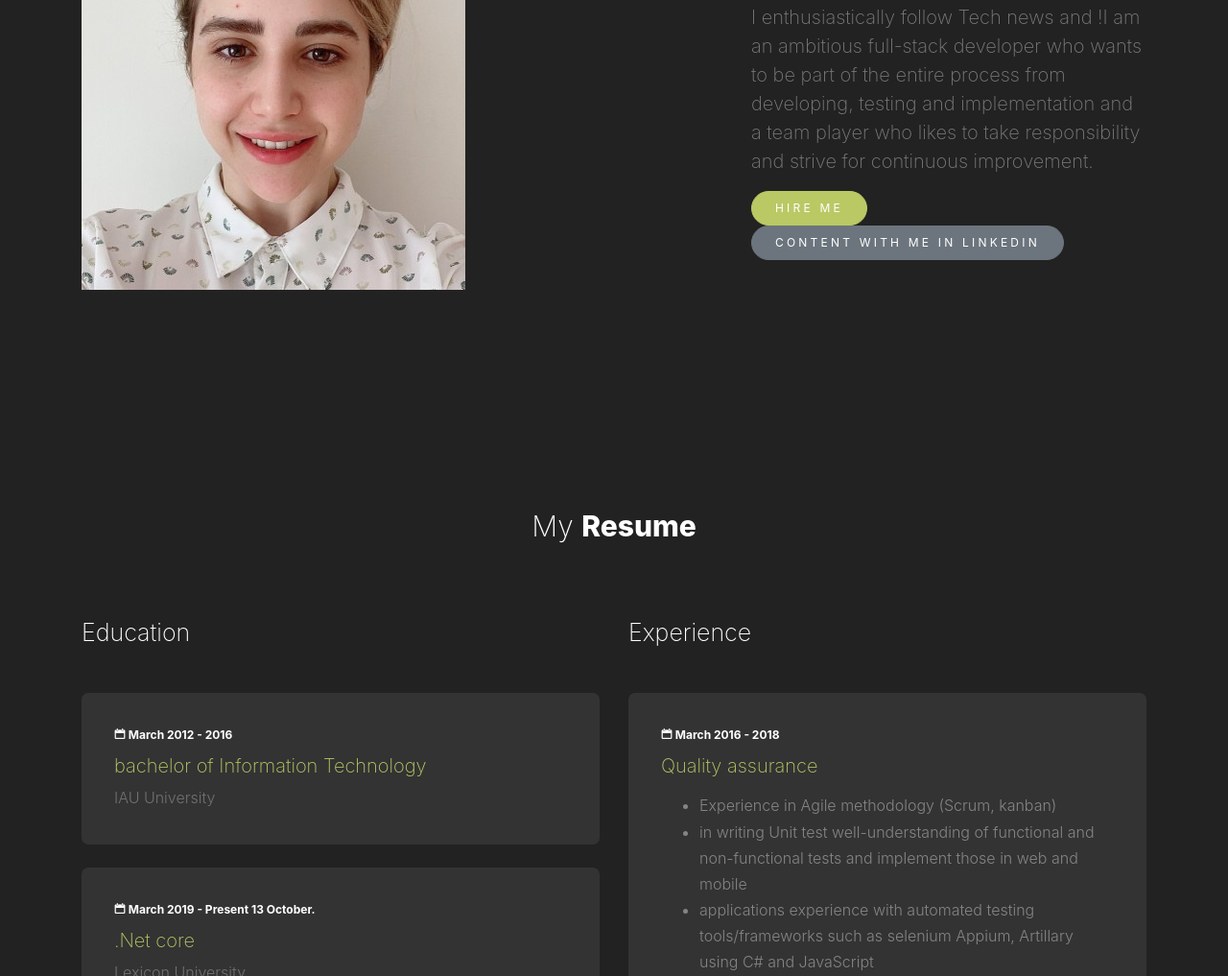
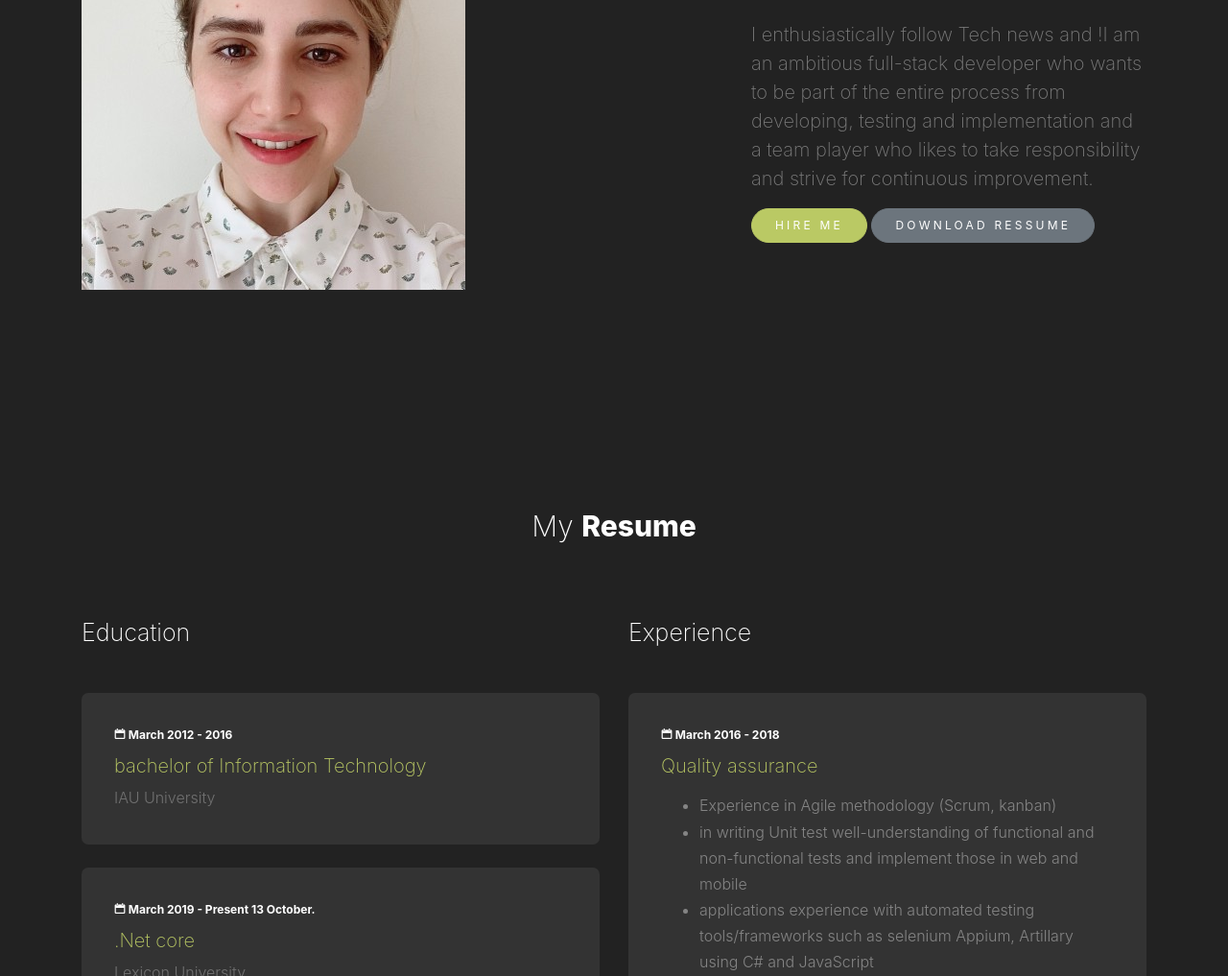
Before and after one commit to Zahra-Abdoli/Zahra-Abdoli.github.io, a plain HTML site: page index.html in a window 1280 px wide. Shown: the part 2339-3356 px from the top of the page at 96% size. Drawn offline with nearby package versions, Linux system fonts and the light colour scheme; files whose address does not match are found by name.

Commit message:
Revert "some link"
This reverts commit 52ef8aeeae373ad7c172dd16d0bb94e60a00721c.

```diff
--- a/index.html
+++ b/index.html
@@ -460,7 +460,7 @@
 
                     <p>
                         <a href="#section-contact " class="btn btn-primary px-4 py-2 btn-sm smoothscroll ">Hire Me</a>
-                        <a href="https://www.linkedin.com/in/zahra-abdoli" class="btn btn-secondary px-4 py-2 btn-sm ">content with me in Linkedin</a>
+                        <a href="https://www.linkedin.com/in/zahra-abdoli/detail/overlay-view/urn:li:fsd_profileTreasuryMedia:(ACoAABfkurIBvsS7BxilCSSupDuRZv8SmRttqPA,1599816037928)/ " class="btn btn-secondary px-4 py-2 btn-sm ">Download Ressume</a>
                     </p>
                 </div>
             </div>
```
